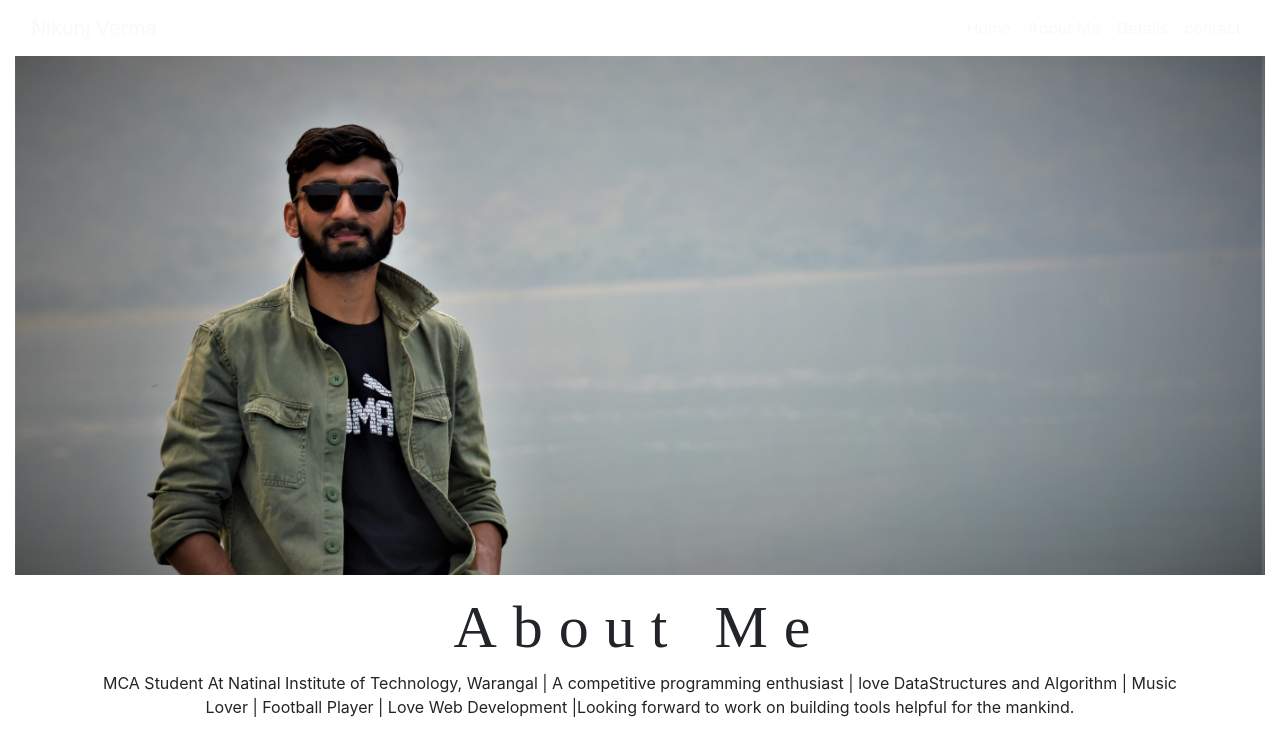
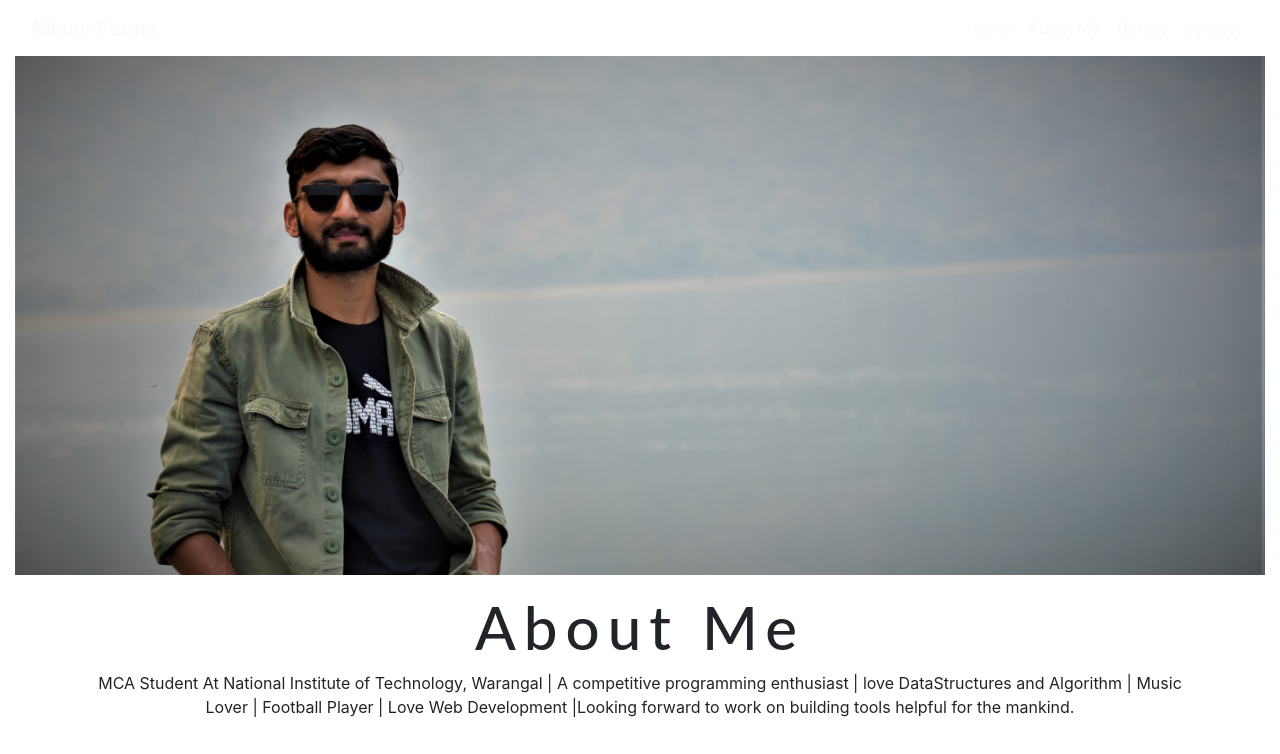
Before and after one commit to vermanikunj353/NikunjVerma81.github.io, a plain HTML site: page index.html in a window 1280 px wide. Shown: the top 754 px of the page. Drawn offline with nearby package versions, Linux system fonts and the light colour scheme.

Commit message:
update in index and style

```diff
--- a/index.html
+++ b/index.html
@@ -44,7 +44,7 @@
     <div class="container-fluid">
       <h1 class="text-center mt-3 about">About Me</h1>
       <div class="container text-center">
-      <p> MCA Student At Natinal Institute of Technology, Warangal | A competitive programming enthusiast | love DataStructures and Algorithm | Music Lover | Football Player | Love Web Development |Looking forward to work on building tools helpful for the mankind.</p>
+      <p> MCA Student At National Institute of Technology, Warangal | A competitive programming enthusiast | love DataStructures and Algorithm | Music Lover | Football Player | Love Web Development |Looking forward to work on building tools helpful for the mankind.</p>
       <!-- slider -->
 
 <div id="carouselExampleIndicators" class="carousel slide " data-ride="carousel">
@@ -144,7 +144,7 @@
             <div class="card-body">
               <h5 class="card-title">Resume</h5>
               <p class="card-text">Do you Want to know me in single page | See my Resume</p>
-              <a href="doc/Resume_2021.pdf" class="btn  cardbtn" >Download Resume</a>
+              <a href="doc/resume_2021.pdf" class="btn  cardbtn" >Download Resume</a>
               <!--  -->
 
 
@@ -162,7 +162,7 @@
   </section>
   <footer class="bg-white" id="foot">
     <div class="container bg-white">
-      <h2 class=" text-dark text-center">_Contact_</h2>
+      <h2 class=" text-dark text-center footheading">_Contact_</h2>
       <div class="row">
       <div class="col-md-6 col-lg-6 col-12 text-center">
         <h4 class="m-auto text-dark my-2">Reach To Me</h4>
--- a/style.css
+++ b/style.css
@@ -16,11 +16,10 @@ body{
 }
 .about , .footheading
 {
-	font-family: carolina;
+	font-family: Lato;
 	font-size: 60px;
-	letter-spacing: 1rem;
+	letter-spacing: 0.5rem;
 }
-
 .icon
 {
 	height: 50px;
```
